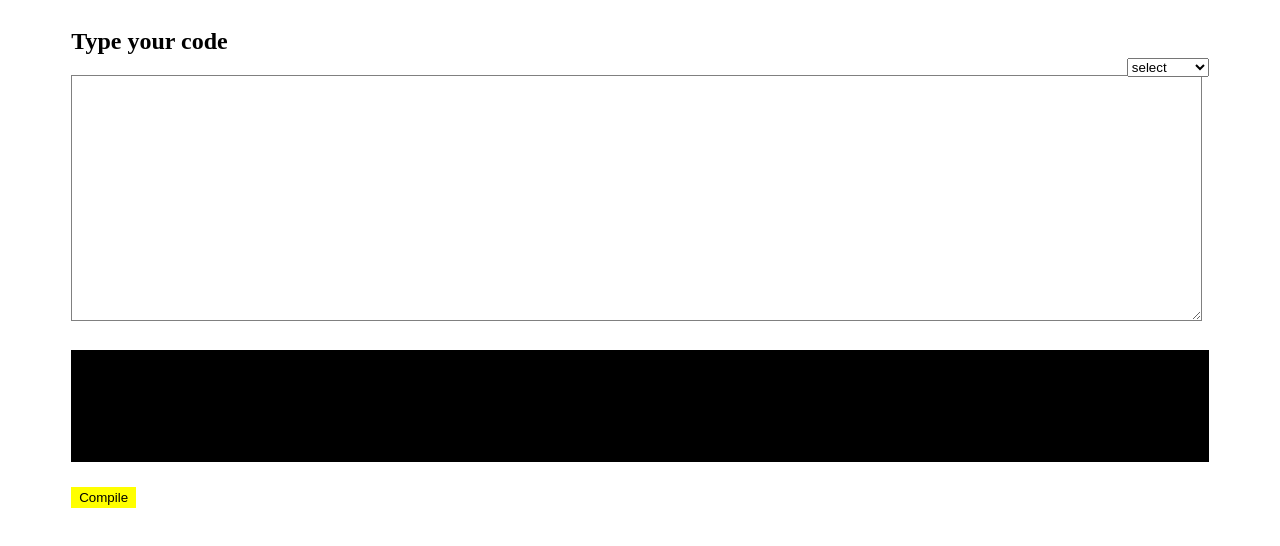
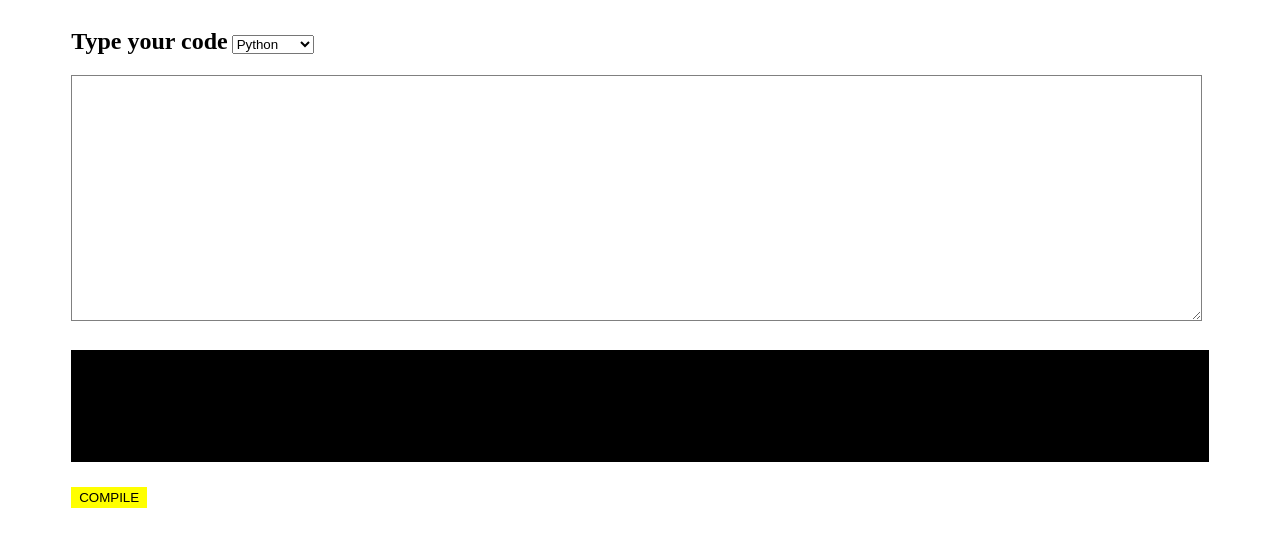
Before and after one commit to harsimranjit27/Basic-compiler, a plain HTML site: page index.html in a window 1280 px wide. Drawn offline with Linux system fonts and the light colour scheme.

Commit message:
Changes to select tag

```diff
--- a/index.html
+++ b/index.html
@@ -9,13 +9,12 @@
 <body>
     <div class="container">
         <h2>Type your code</h2>
-        <select name="languages" id="" class="languages">
-            <option value="select" >select</option>
-            <option value="Python" class="language">Python</option>
-            <option value="Javascript" class="language">Javascript</option>
-            <option value="C" class="language">C</option>
-            <option value="CPP" class="language">CPP</option>
-            <option value="Java" class="language">Java</option>
+        <select name="languages" id="languages" class="">
+            <option value="0" class="language">Python</option>
+            <option value="4" class="language">Javascript</option>
+            <option value="7" class="language">C</option>
+            <option value="77" class="language">CPP</option>
+            <option value="8" class="language">Java</option>
         </select>
         <div class="txtarea">
             <textarea name="" id="textarea" cols="" rows=""></textarea>
@@ -23,7 +22,7 @@
         <div class="">
             <p class="output_container"></p>
         </div>
-        <button class="compile_btn">Compile</button>
+        <button class="compile_btn">COMPILE</button>
     </div>
     <script src="main.js"></script>
 </body>
```
